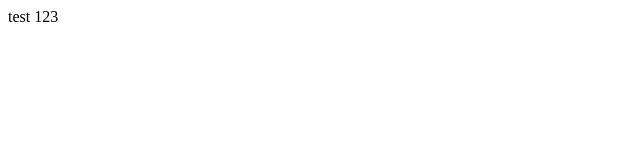
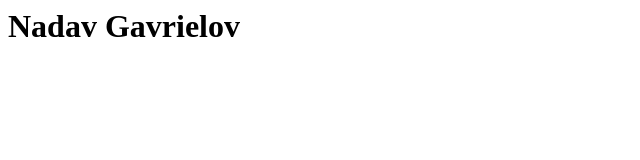
Before and after one commit to nadav93/nadav93.github.io, a plain HTML site: page resume.html in a window 1280 px wide. Shown: the whole page, without its empty margins (0-640 px from the left). Drawn offline with Linux system fonts and the light colour scheme.

Commit message:
updated page

```diff
--- a/resume.html
+++ b/resume.html
@@ -1 +1,9 @@
-test 123
+<html>
+<head>
+<title>Nadav Gavrielov's resume</title>
+<link rel="stylesheet" type="text/css" href="stylesheet.css"/>
+</head>
+<body>
+	<h1>Nadav Gavrielov</h1>
+</body>
+</html>
```
